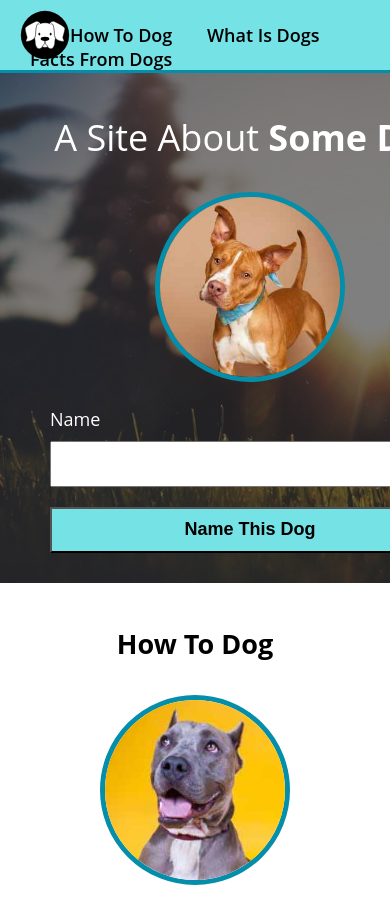
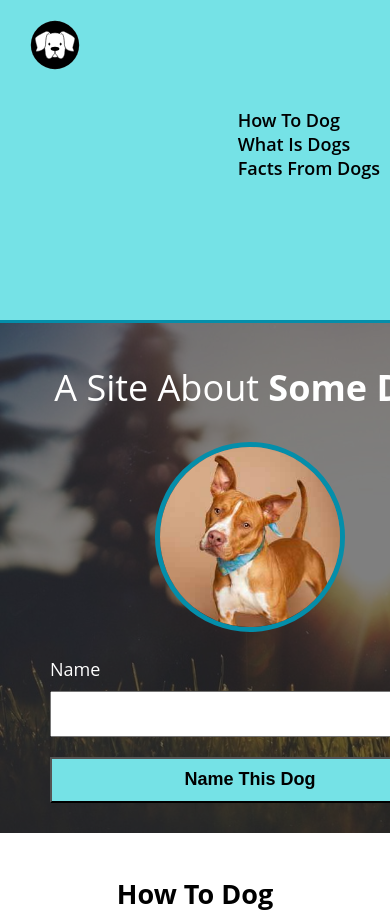
Before and after one commit to RayRedGoose/dog-party, a plain HTML site: page index.html in a window 390 px wide. Shown: the top 915 px of the page. Drawn offline with nearby package versions, Linux system fonts and the light colour scheme.

Commit message:
Add media

```diff
--- a/styles.css
+++ b/styles.css
@@ -12,6 +12,13 @@ body {
   border-bottom: 3px solid #048eaa;
 }
 
+@media (max-width: 480px) {
+  .header {
+    height: 300px;
+    padding: 10px;
+  }
+}
+
 .logo__image {
   width: 50px;
   height: 50px;
@@ -22,12 +29,18 @@ body {
   position: absolute;
   display: inline;
   right: 0px;
-  padding-top: 23px;
-  padding-right: 20px;
+  padding-right: 10px;
+  margin-top: 5px;
+}
+
+@media (max-width: 480px) {
+  .header-nav {
+    position: none;
+    display: block;
+  }
 }
 
 .list {
-  display: inline;
   list-style: none;
 }
 
@@ -38,6 +51,12 @@ body {
   text-decoration: none;
   text-transform: capitalize;
   margin-left: 15px;
+}
+
+@media (max-width: 480px) {
+  .list-item {
+    display: block;
+  }
 }
 
 .preview {
```
